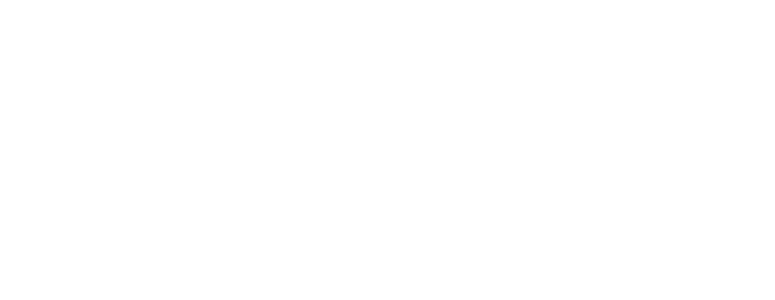
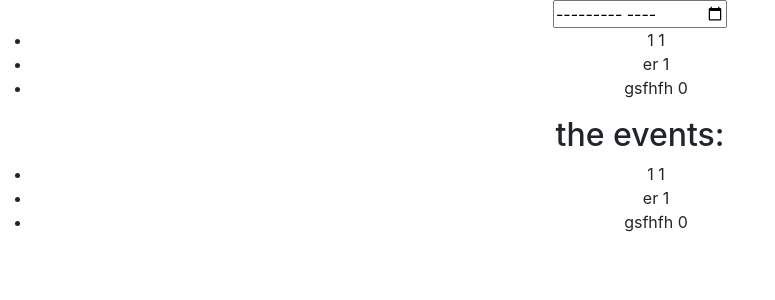
Before and after one commit to YehuditDabas/eventsGallery, a React (Create React App) app: page / in a window 1280 px wide. Shown: the top 300 px of the page, without its empty margins (0-775 px from the left). Built offline with nearby package versions, Linux system fonts and the light colour scheme.

Commit message:
filter
git commit -m filter

```diff
--- a/src/App.js
+++ b/src/App.js
@@ -1,10 +1,11 @@
 import logo from './logo.svg';
 import './App.css';
+import Filter from './components/filter'
 
 function App() {
   return (
     <div className="App">
-
+      <Filter/>
     </div>
   );
 }
--- /dev/null
+++ b/src/components/filter.js
@@ -0,0 +1,39 @@
+import React, { useState, useEffect, useRef } from 'react';
+
+export default function Filter() {
+
+    const month = ["January", "February", "March", "April", "May", "June", "July", "August", "September", "October", "November", "December"]
+    const years = ["2010", "2011", "2012", "2013", "2014", "2015", "2016", "2017", "2018", "2019", "2020"]
+    const events = [{
+        name: "1",
+        date: new Date("02/25/2019")
+    },
+    {
+        name: "er",
+        date: new Date("02/19/2019")
+    }, {
+        name: "gsfhfh",
+        date: new Date("01/13/2020")
+    }]
+    const [eventsByMonth, setEventsByMonth] = useState(events)
+    const dateRef = useRef(null)
+    function filterByMonth() {
+        console.log(events[1].date.getMonth());
+        console.log(dateRef.current.value);
+        setEventsByMonth(events.filter(item => item.date.getMonth() == dateRef.current.value)
+        )
+    }
+    return (
+        <div>
+            <input type="month" ref={dateRef} onChange={filterByMonth}/>
+            {/* <input type="number"  min="1" max="12"  ></input> */}
+            <ul>
+                {events.map(item => <li>{item.name + " " + item.date.getMonth()}</li>)}
+            </ul>
+            <h2>the events:</h2>
+            <ul>
+                {eventsByMonth.map(item => <li>{item.name + " " + item.date.getMonth()}</li>)}
+            </ul>
+        </div>
+    );
+}
```
Also changed, not shown: src/components/a.txt (added).
